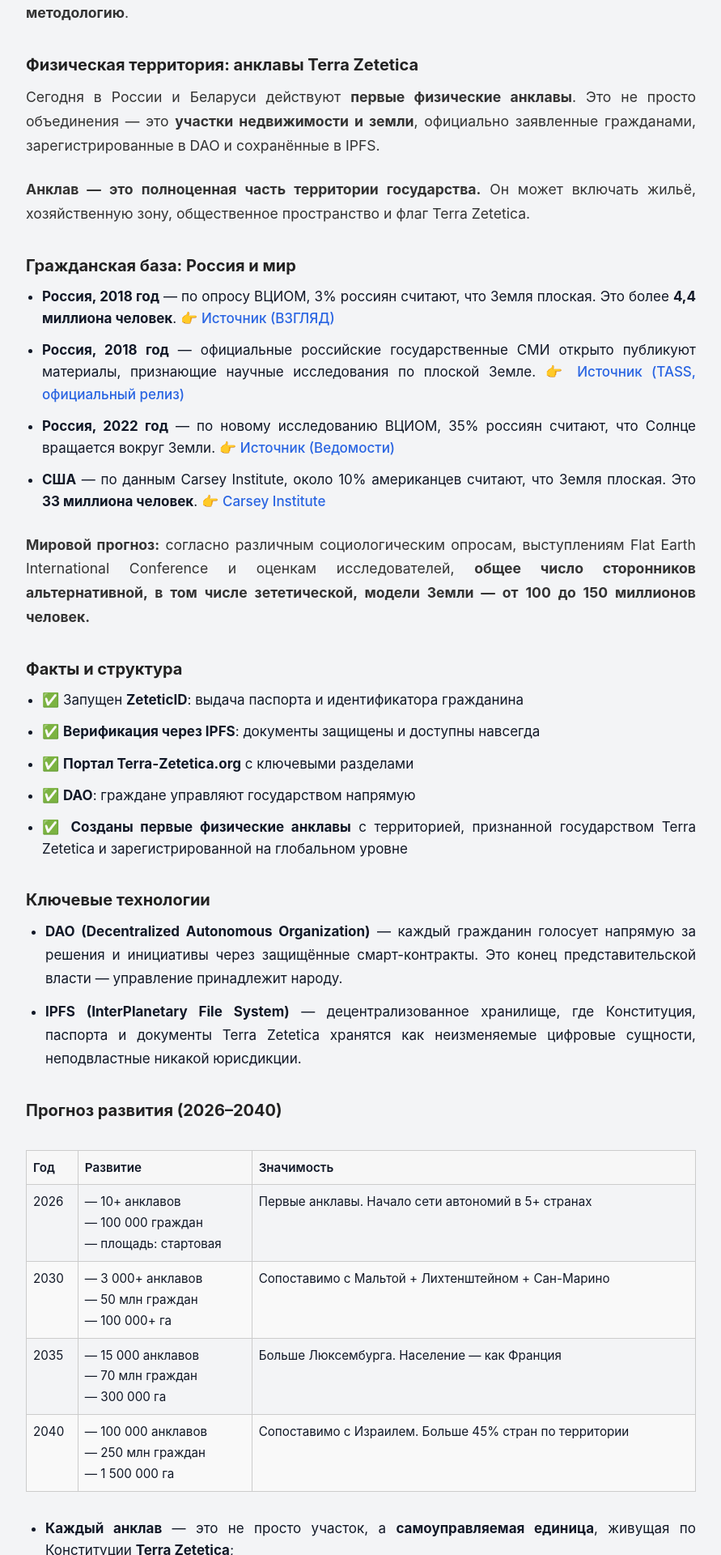
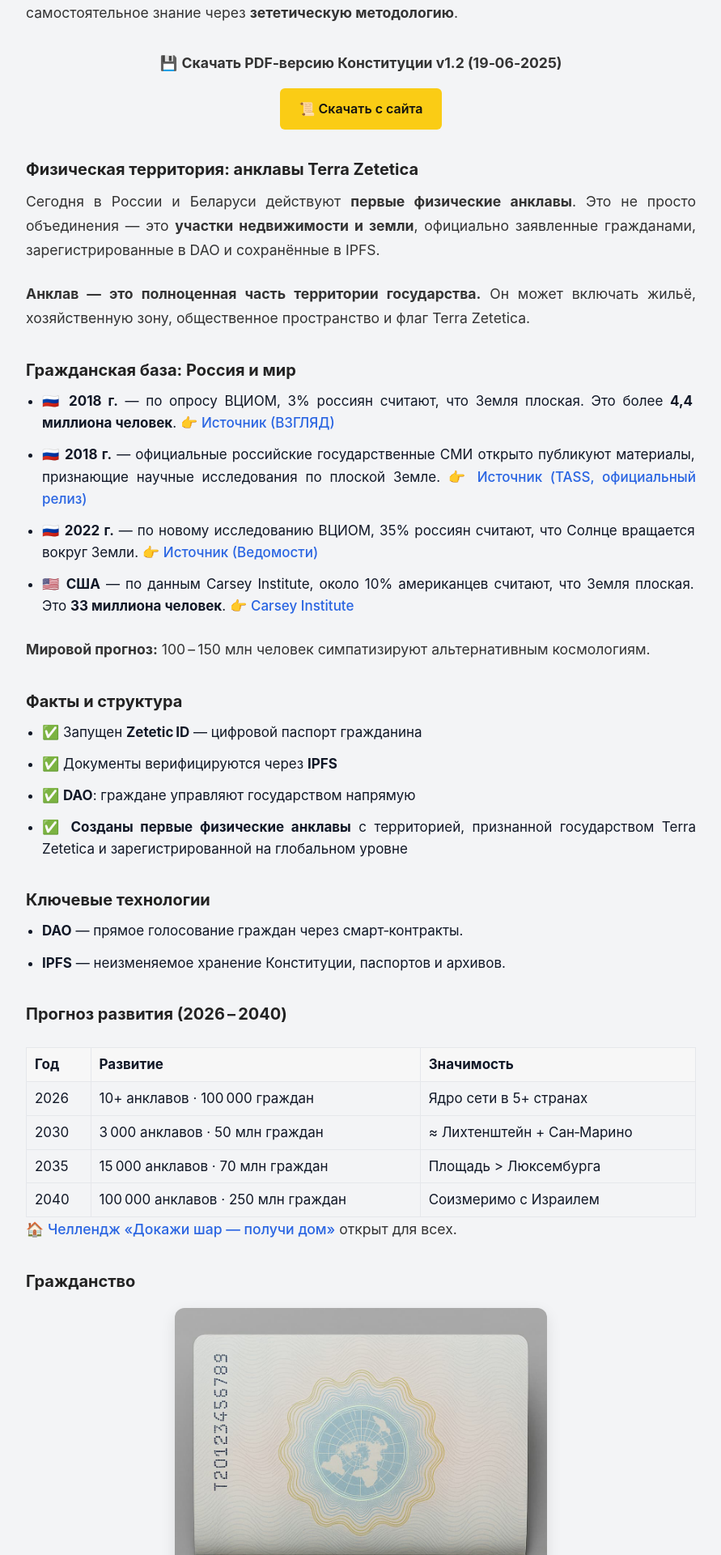
Before and after one commit to kardinalmarkov/terra-zetetica, a Next.js app: page /about in a window 1280 px wide. Shown: the part 880-2800 px from the top of the page at 81% size, without its empty margins (194-1085 px from the left). Built offline with nearby package versions, Linux system fonts and the light colour scheme.

Commit message:
Update about.js

```diff
--- a/pages/about.js
+++ b/pages/about.js
@@ -1,4 +1,6 @@
+// pages/about.js
 import Head from 'next/head'
+import Link from 'next/link'
 
 export default function About() {
   return (
@@ -16,39 +18,47 @@
         <title>О государстве — Terra Zetetica</title>
       </Head>
 
+      {/* --- HERO изображение макета под Куполом --- */}
       <img
         src="/images/flat-earth.jpg"
-        alt="Плоская Земля"
+        alt="Исторический макет под куполом"
         style={{
           width: '100%',
           maxWidth: '520px',
-          height: 'auto',
-          marginBottom: '2rem',
+          display: 'block',
+          margin: '0 auto 2rem',
           borderRadius: '12px',
-          boxShadow: '0 8px 24px rgba(0,0,0,0.15)',
-          display: 'block',
-          marginLeft: 'auto',
-          marginRight: 'auto',
+          boxShadow: '0 8px 24px rgba(0,0,0,0.15)'
         }}
       />
-
 
       <h1>О государстве Terra Zetetica</h1>
 
       <p>
-        В XX веке народ без территории, армии и международного признания основал Израиль.
-        Это стало возможно благодаря внутренней идентичности, общей цели и воле к самоопределению.
+        В XX веке народ без территории, армии и международного признания основал Израиль. Это стало возможным благодаря внутренней идентичности, общей цели и воле к самоопределению.
+      </p>
+      <p>
+        Сегодня мы становимся свидетелями рождения <strong>нового типа государства — Terra Zetetica</strong>. Это не концепт, не утопия, не цифровой аватар.
+      </p>
+      <p>
+        <strong>Это реальное государство</strong>, основанное на Конституции, паспортной системе, DAO‑управлении, сети физических анклавов и общности мировоззрения. Наука больше не может быть догмой; Terra Zetetica утверждает право на наблюдение, логику и самостоятельное знание через <strong>зететическую методологию</strong>.
       </p>
 
-      <p>
-        Сегодня мы становимся свидетелями рождения нового типа государства — <strong>Terra Zetetica</strong>.
-        Это не концепт, не утопия, не цифровой аватар.
+      {/* --- Кнопка скачивания Конституции --- */}
+      <p style={{ textAlign: 'center', margin: '2rem 0' }}>
+        💾 <strong>Скачать PDF‑версию Конституции v1.2 (19‑06‑2025)</strong><br />
+        <a
+          className="btn primary"
+          href="/constitution-terra-zetetica-1-2.pdf"
+          target="_blank"
+          rel="noopener noreferrer"
+          style={{ display: 'inline-block', marginTop: '1rem' }}
+        >
+          📜 Скачать с сайта
+        </a>
       </p>
 
-      <p>
-        <strong>Это реальное государство</strong>, основанное на Конституции, паспорте, управлении, территории и общности мировоззрения.
-        Наука больше не может быть догмой. Terra Zetetica утверждает право народа на наблюдение, логику и самостоятельное знание — через <strong>Зететическую методологию</strong>.
-      </p>
+      {/* --- Анклавы --- */}
 
     <h2>Физическая территория: анклавы Terra Zetetica</h2>
       <p>
@@ -60,165 +70,83 @@
         <strong>Анклав — это полноценная часть территории государства.</strong> Он может включать жильё, хозяйственную зону, общественное пространство и флаг Terra Zetetica.
       </p>
 
+      {/* --- Статистика и позиции СМИ --- */}
       <h2>Гражданская база: Россия и мир</h2>
       <ul>
         <li>
-          <strong>Россия, 2018 год</strong> — по опросу ВЦИОМ, 3% россиян считают, что Земля плоская.
+          <strong>🇷🇺 2018 г.</strong> — по опросу ВЦИОМ, 3% россиян считают, что Земля плоская.
           Это более <strong>4,4 миллиона человек</strong>. 👉 <a href="https://vz.ru/news/2018/7/27/934460.html" target="_blank">Источник (ВЗГЛЯД)</a>
         </li>
         <li>
-          <strong>Россия, 2018 год</strong> — официальные российские государственные СМИ открыто публикуют материалы,
+          <strong>🇷🇺 2018 г.</strong> — официальные российские государственные СМИ открыто публикуют материалы,
           признающие научные исследования по плоской Земле. 👉 <a href="https://tass.ru/press-relizy/5077491" target="_blank">Источник (TASS, официальный релиз)</a>
         </li>
         <li>
-          <strong>Россия, 2022 год</strong> — по новому исследованию ВЦИОМ, 35% россиян считают, что Солнце вращается вокруг Земли.
+          <strong>🇷🇺 2022 г.</strong> — по новому исследованию ВЦИОМ, 35% россиян считают, что Солнце вращается вокруг Земли.
           👉 <a href="https://www.vedomosti.ru/society/news/2022/08/02/934109-35-rossiyan-schitayut-chto-solntse-vraschaetsya-vokrug-zemli" target="_blank">Источник (Ведомости)</a>
         </li>
         <li>
-          <strong>США</strong> — по данным Carsey Institute, около 10% американцев считают, что Земля плоская.
+          <strong>🇺🇸 США</strong> — по данным Carsey Institute, около 10% американцев считают, что Земля плоская.
           Это <strong>33 миллиона человек</strong>. 👉 <a href="https://carsey.unh.edu/publication/conspiracy-vs-science-survey-us-public-beliefs" target="_blank">Carsey Institute</a>
         </li>
       </ul>
-      <p><strong>Мировой прогноз:</strong> согласно различным социологическим опросам, выступлениям Flat Earth International Conference и оценкам исследователей, <strong>общее число сторонников альтернативной, в том числе зететической, модели Земли — от 100 до 150 миллионов человек.</strong></p>
+      <p><strong>Мировой прогноз:</strong> 100 – 150 млн человек симпатизируют альтернативным космологиям.</p>
 
+
+      {/* --- Факты / структура --- */}
       <h2>Факты и структура</h2>
       <ul>
-        <li>✅ Запущен <strong>ZeteticID</strong>: выдача паспорта и идентификатора гражданина</li>
-        <li>✅ <strong>Верификация через IPFS</strong>: документы защищены и доступны навсегда</li>
-        <li>✅ <strong>Портал Terra-Zetetica.org</strong> с ключевыми разделами</li>
+        <li>✅ Запущен <strong>Zetetic ID</strong> — цифровой паспорт гражданина</li>
+        <li>✅ Документы верифицируются через <strong>IPFS</strong></li>
         <li>✅ <strong>DAO</strong>: граждане управляют государством напрямую</li>
         <li>✅ <strong>Созданы первые физические анклавы</strong> с территорией, признанной государством Terra Zetetica и зарегистрированной на глобальном уровне</li>
+
       </ul>
 
+      {/* --- Ключевые технологии --- */}
       <h2>Ключевые технологии</h2>
-
-      <ul style={{ paddingLeft: '1.5rem', lineHeight: '1.7' }}>
-        <li>
-          <strong>DAO (Decentralized Autonomous Organization)</strong> — каждый гражданин голосует напрямую за решения и инициативы через защищённые смарт-контракты.
-          Это конец представительской власти — управление принадлежит народу.
-        </li>
-        <li>
-          <strong>IPFS (InterPlanetary File System)</strong> — децентрализованное хранилище, где Конституция, паспорта и документы Terra Zetetica хранятся как неизменяемые цифровые сущности, неподвластные никакой юрисдикции.
-        </li>
+      <ul>
+        <li><strong>DAO</strong> — прямое голосование граждан через смарт‑контракты.</li>
+        <li><strong>IPFS</strong> — неизменяемое хранение Конституции, паспортов и архивов.</li>
       </ul>
 
-
-      <h2>Прогноз развития (2026–2040)</h2>
-
-      {/*
-        📌 Таблица с 3 столбцами:
-        — 1-й: год,
-        — 2-й: ключевые показатели (анклавы, граждане, площадь),
-        — 3-й: комментарий / значимость.
-        Упрощено и адаптировано для мобильных экранов.
-      */}
-
+      {/* --- Прогноз --- */}
+      <h2>Прогноз развития (2026 – 2040)</h2>
       <div style={{ overflowX: 'auto' }}>
-        <table className="growth-table" style={{ width: '100%', borderCollapse: 'collapse' }}>
+        <table style={{ width: '100%', borderCollapse: 'collapse' }}>
           <thead>
-            <tr>
-              <th style={{ textAlign: 'left', padding: '8px' }}>Год</th>
-              <th style={{ textAlign: 'left', padding: '8px' }}>Развитие</th>
-              <th style={{ textAlign: 'left', padding: '8px' }}>Значимость</th>
-            </tr>
+            <tr><th>Год</th><th>Развитие</th><th>Значимость</th></tr>
           </thead>
           <tbody>
-            <tr>
-              <td style={{ padding: '8px' }}>2026</td>
-              <td style={{ padding: '8px' }}>
-                — 10+ анклавов<br />
-                — 100 000 граждан<br />
-                — площадь: стартовая
-              </td>
-              <td style={{ padding: '8px' }}>
-                Первые анклавы. Начало сети автономий в 5+ странах
-              </td>
-            </tr>
-            <tr>
-              <td style={{ padding: '8px' }}>2030</td>
-              <td style={{ padding: '8px' }}>
-                — 3 000+ анклавов<br />
-                — 50 млн граждан<br />
-                — 100 000+ га
-              </td>
-              <td style={{ padding: '8px' }}>
-                Сопоставимо с Мальтой + Лихтенштейном + Сан-Марино
-              </td>
-            </tr>
-            <tr>
-              <td style={{ padding: '8px' }}>2035</td>
-              <td style={{ padding: '8px' }}>
-                — 15 000 анклавов<br />
-                — 70 млн граждан<br />
-                — 300 000 га
-              </td>
-              <td style={{ padding: '8px' }}>
-                Больше Люксембурга. Население — как Франция
-              </td>
-            </tr>
-            <tr>
-              <td style={{ padding: '8px' }}>2040</td>
-              <td style={{ padding: '8px' }}>
-                — 100 000 анклавов<br />
-                — 250 млн граждан<br />
-                — 1 500 000 га
-              </td>
-              <td style={{ padding: '8px' }}>
-                Сопоставимо с Израилем. Больше 45% стран по территории
-              </td>
-            </tr>
+            <tr><td>2026</td><td>10+ анклавов · 100 000 граждан</td><td>Ядро сети в 5+ странах</td></tr>
+            <tr><td>2030</td><td>3 000 анклавов · 50 млн граждан</td><td>≈ Лихтенштейн + Сан‑Марино</td></tr>
+            <tr><td>2035</td><td>15 000 анклавов · 70 млн граждан</td><td>Площадь &gt; Люксембурга</td></tr>
+            <tr><td>2040</td><td>100 000 анклавов · 250 млн граждан</td><td>Соизмеримо с Израилем</td></tr>
           </tbody>
         </table>
       </div>
 
+      {/* --- Челлендж --- */}
+      <p>
+        🏠 <Link href="/dom">Челлендж «Докажи шар — получи дом»</Link> открыт для всех.
+      </p>
 
-
-    <ul style={{ marginTop: '2rem', listStyleType: 'disc', paddingLeft: '1.5rem' }}>
-      <li>
-        <strong>Каждый анклав</strong> — это не просто участок, а <strong>самоуправляемая единица</strong>, живущая по Конституции <strong>Terra Zetetica</strong>;
-      </li>
-      <li>
-        <strong>Средний анклав</strong> включает <strong>~1,5 домохозяйства и 10–50 соток земли</strong>, зарегистрированных через DAO и IPFS;
-      </li>
-      <li>
-        <strong>Гражданство:</strong> с паспортом и <strong>Zetetic ID</strong>, <strong>без потери существующего гражданства</strong>;
-      </li>
-      <li>
-        К 2040 году <strong>Terra Zetetica</strong> будет <strong>сравнима с Израилем по территории</strong> и <strong>с Индонезией по численности населения</strong>.
-      </li>
-    </ul>
+      {/* --- Гражданство --- */}
       <h2>Гражданство</h2>
-
       <img
         src="/images/passport-terra-zetetica.jpg"
-        alt="Паспорт гражданина Terra Zetetica"
-        style={{
-          width: '100%',
-          maxWidth: '460px',
-          height: 'auto',
-          marginBottom: '1.5rem',
-          borderRadius: '12px',
-          boxShadow: '0 6px 18px rgba(0,0,0,0.1)',
-          display: 'block',
-          marginLeft: 'auto',
-          marginRight: 'auto',
-        }}
+        alt="Паспорт Terra Zetetica"
+        style={{ width: '100%', maxWidth: '460px', margin: '1rem auto', display: 'block', borderRadius: '12px', boxShadow: '0 6px 18px rgba(0,0,0,0.1)' }}
       />
-
       <p>
-        <strong>Гражданство Terra Zetetica не требует отказа от других гражданств.</strong><br />
-        Оно существует параллельно, утверждая вашу принадлежность к сообществу, построенному на знании, свободе и зететической Истине.
-      </p>
-
-      <p>
-        <strong>Zetetic ID</strong> — это знак разумного пробуждения.
-        Это не просто паспорт, это — признание своего права на Истину и управление своей судьбой.
+        Гражданство Terra Zetetica не требует отказа от текущих паспортов; оно подтверждает принадлежность к сообществу свободы и знания.
       </p>
 
       <p style={{ fontWeight: '600', marginTop: '2rem' }}>
         Terra Zetetica — это не просто идея. Это реальность, формирующаяся на наших глазах.
         Присоединяйтесь к нам и станьте частью нового государства, основанного на истине и стремлении к знанию.
       </p>
+
     </main>
   );
 }
```
Lines whose indentation alone changed are shown as unchanged.
